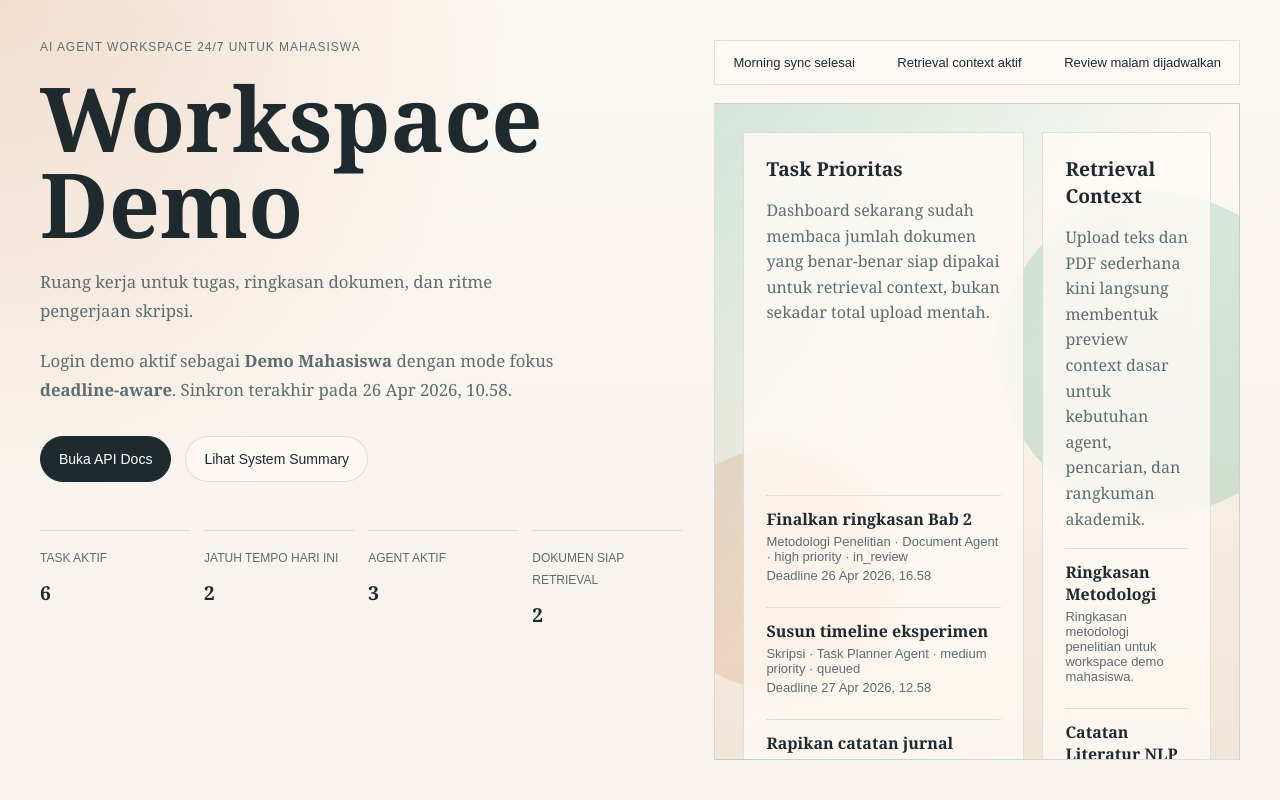
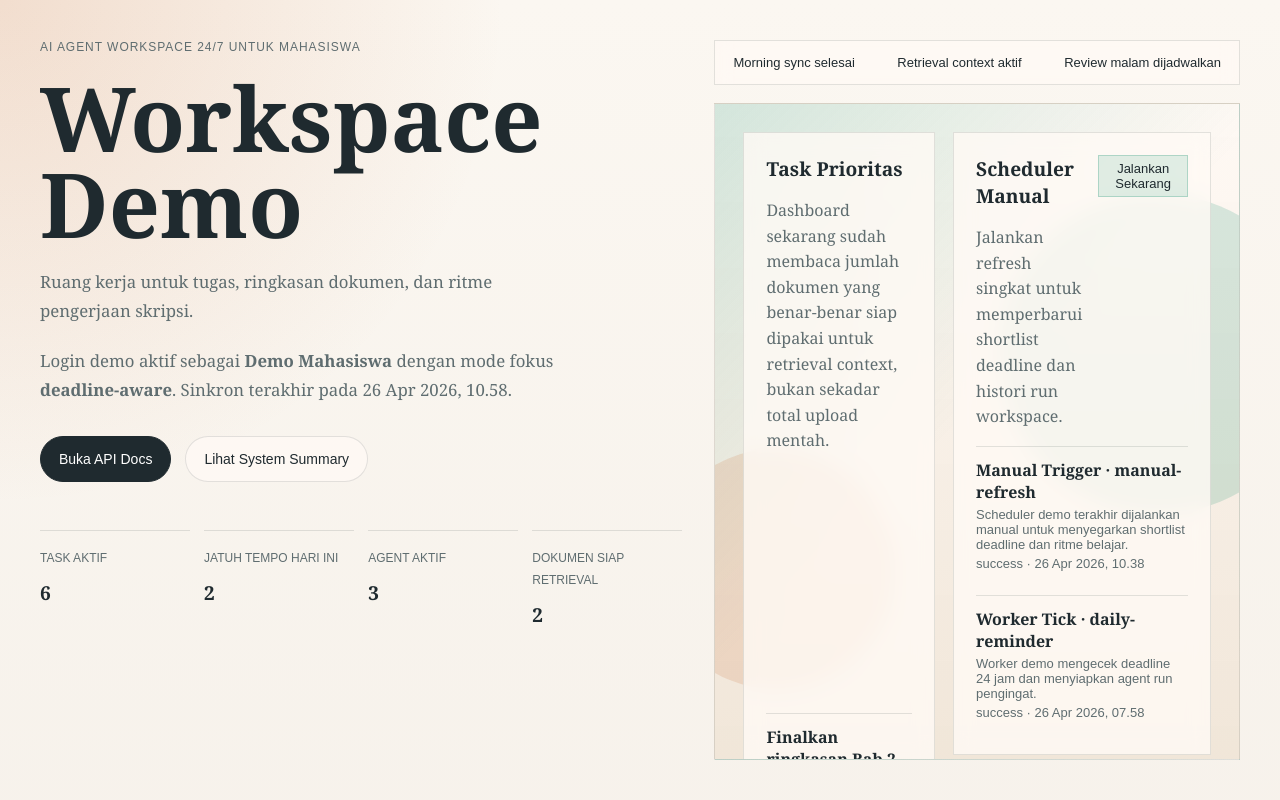
Before and after one commit to LilWest03/PlannerTest, a Next.js app in the folder frontend/: page / in a window 1280 px wide. Shown: the top 800 px of the page. Built offline with nearby package versions, Linux system fonts and the light colour scheme; no server answers.

Commit message:
Add manual scheduler trigger from dashboard

```diff
--- a/frontend/app/page.tsx
+++ b/frontend/app/page.tsx
@@ -1,3 +1,5 @@
+import { revalidatePath } from "next/cache";
+
 type AuthResponse = {
   access_token: string;
   token_type: string;
@@ -50,6 +52,20 @@ type DocumentItem = {
   retrieval_preview: string | null;
   indexed_at: string | null;
   retrieval_ready: boolean;
+  created_at: string;
+  updated_at: string;
+};
+
+type SchedulerRunItem = {
+  id: string;
+  workspace_id: string;
+  owner_id: string;
+  job_name: string;
+  trigger_type: string;
+  status: string;
+  summary: string;
+  started_at: string;
+  finished_at: string | null;
   created_at: string;
   updated_at: string;
 };
@@ -147,6 +163,35 @@ const fallbackDocuments: DocumentItem[] = [
   },
 ];
 
+const fallbackSchedulerRuns: SchedulerRunItem[] = [
+  {
+    id: "srun-demo-latest",
+    workspace_id: "ws-user-demo",
+    owner_id: "user-demo",
+    job_name: "manual-refresh",
+    trigger_type: "manual",
+    status: "success",
+    summary: "Scheduler demo terakhir dijalankan manual untuk menyegarkan shortlist deadline dan ritme belajar.",
+    started_at: new Date(Date.now() - 20 * 60 * 1000).toISOString(),
+    finished_at: new Date(Date.now() - 20 * 60 * 1000 + 2000).toISOString(),
+    created_at: new Date(Date.now() - 20 * 60 * 1000).toISOString(),
+    updated_at: new Date(Date.now() - 20 * 60 * 1000).toISOString(),
+  },
+  {
+    id: "srun-demo-worker",
+    workspace_id: "ws-user-demo",
+    owner_id: "user-demo",
+    job_name: "daily-reminder",
+    trigger_type: "worker",
+    status: "success",
+    summary: "Worker demo mengecek deadline 24 jam dan menyiapkan agent run pengingat.",
+    started_at: new Date(Date.now() - 3 * 60 * 60 * 1000).toISOString(),
+    finished_at: new Date(Date.now() - 3 * 60 * 60 * 1000 + 2000).toISOString(),
+    created_at: new Date(Date.now() - 3 * 60 * 60 * 1000).toISOString(),
+    updated_at: new Date(Date.now() - 3 * 60 * 60 * 1000).toISOString(),
+  },
+];
+
 const apiBaseUrl =
   process.env.INTERNAL_API_URL ?? process.env.NEXT_PUBLIC_API_URL ?? "http://localhost:8000";
 const browserApiBaseUrl = process.env.NEXT_PUBLIC_API_URL ?? "http://localhost:8000";
@@ -201,6 +246,7 @@ async function getWorkspaceSnapshot(): Promise<{
   overview: WorkspaceOverview;
   demoUserName: string;
   documents: DocumentItem[];
+  schedulerRuns: SchedulerRunItem[];
 }> {
   try {
     const auth = await getDemoToken();
@@ -233,23 +279,61 @@ async function getWorkspaceSnapshot(): Promise<{
     const documents = documentsResponse.ok
       ? ((await documentsResponse.json()) as DocumentItem[])
       : fallbackDocuments;
+    const schedulerRunsResponse = await fetch(
+      `${apiBaseUrl}/api/v1/workspaces/${overview.workspace.id}/scheduler-runs?limit=4`,
+      {
+        cache: "no-store",
+        headers: {
+          Authorization: `Bearer ${auth.access_token}`,
+        },
+      },
+    );
+
+    const schedulerRuns = schedulerRunsResponse.ok
+      ? ((await schedulerRunsResponse.json()) as SchedulerRunItem[])
+      : fallbackSchedulerRuns;
 
     return {
       overview,
       demoUserName: auth.user.name,
       documents,
+      schedulerRuns,
     };
   } catch {
     return {
       overview: fallbackOverview,
       demoUserName: "Demo Mahasiswa",
       documents: fallbackDocuments,
+      schedulerRuns: fallbackSchedulerRuns,
     };
   }
 }
 
+async function triggerManualSchedulerRun(workspaceId: string) {
+  "use server";
+
+  const auth = await getDemoToken();
+  if (!auth) {
+    throw new Error("Demo auth unavailable");
+  }
+
+  const response = await fetch(`${apiBaseUrl}/api/v1/workspaces/${workspaceId}/scheduler-runs/trigger`, {
+    method: "POST",
+    headers: {
+      Authorization: `Bearer ${auth.access_token}`,
+    },
+    cache: "no-store",
+  });
+
+  if (!response.ok) {
+    throw new Error("Failed to trigger manual scheduler run");
+  }
+
+  revalidatePath("/");
+}
+
 export default async function Home() {
-  const { overview, demoUserName, documents } = await getWorkspaceSnapshot();
+  const { overview, demoUserName, documents, schedulerRuns } = await getWorkspaceSnapshot();
   const stats = [
     {
       label: "Task aktif",
@@ -333,11 +417,43 @@ export default async function Home() {
                 </div>
               </div>
 
+              <div className="side-stack">
                 <div className="timeline-panel">
+                  <div className="panel-header">
+                    <div>
+                      <h3>Scheduler Manual</h3>
+                      <p>
+                        Jalankan refresh singkat untuk memperbarui shortlist deadline dan histori
+                        run workspace.
+                      </p>
+                    </div>
+                    <form action={triggerManualSchedulerRun.bind(null, overview.workspace.id)}>
+                      <button className="manual-trigger" type="submit">
+                        Jalankan Sekarang
+                      </button>
+                    </form>
+                  </div>
+                  <div className="timeline-list">
+                    {schedulerRuns.map((item) => (
+                      <div className="timeline-item" key={item.id}>
+                        <strong>
+                          {item.trigger_type === "manual" ? "Manual Trigger" : "Worker Tick"} ·{" "}
+                          {item.job_name}
+                        </strong>
+                        <span>{item.summary}</span>
+                        <span>
+                          {item.status} · {formatDateTime(item.started_at)}
+                        </span>
+                      </div>
+                    ))}
+                  </div>
+                </div>
+
+                <div className="timeline-panel retrieval-panel">
                   <h3>Retrieval Context</h3>
                   <p>
-                  Upload teks dan PDF sederhana kini langsung membentuk preview context dasar untuk
-                  kebutuhan agent, pencarian, dan rangkuman akademik.
+                    Upload teks dan PDF sederhana kini langsung membentuk preview context dasar
+                    untuk kebutuhan agent, pencarian, dan rangkuman akademik.
                   </p>
                   <div className="timeline-list">
                     {indexedDocuments.slice(0, 3).map((item) => (
@@ -346,6 +462,7 @@ export default async function Home() {
                         <span>{item.retrieval_preview ?? "Preview belum tersedia."}</span>
                       </div>
                     ))}
+                  </div>
                 </div>
               </div>
             </div>
```
Lines whose indentation alone changed are shown as unchanged.
